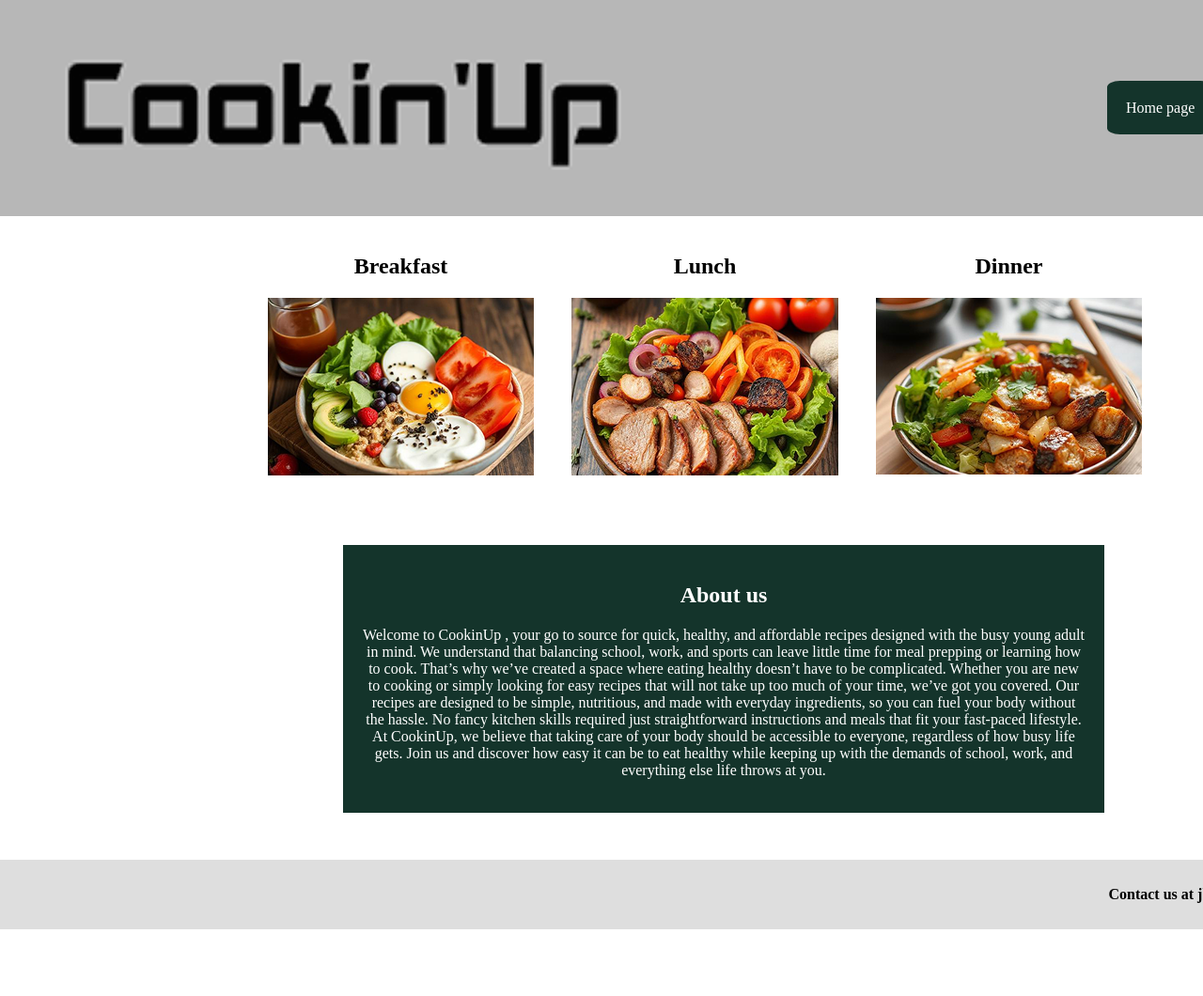
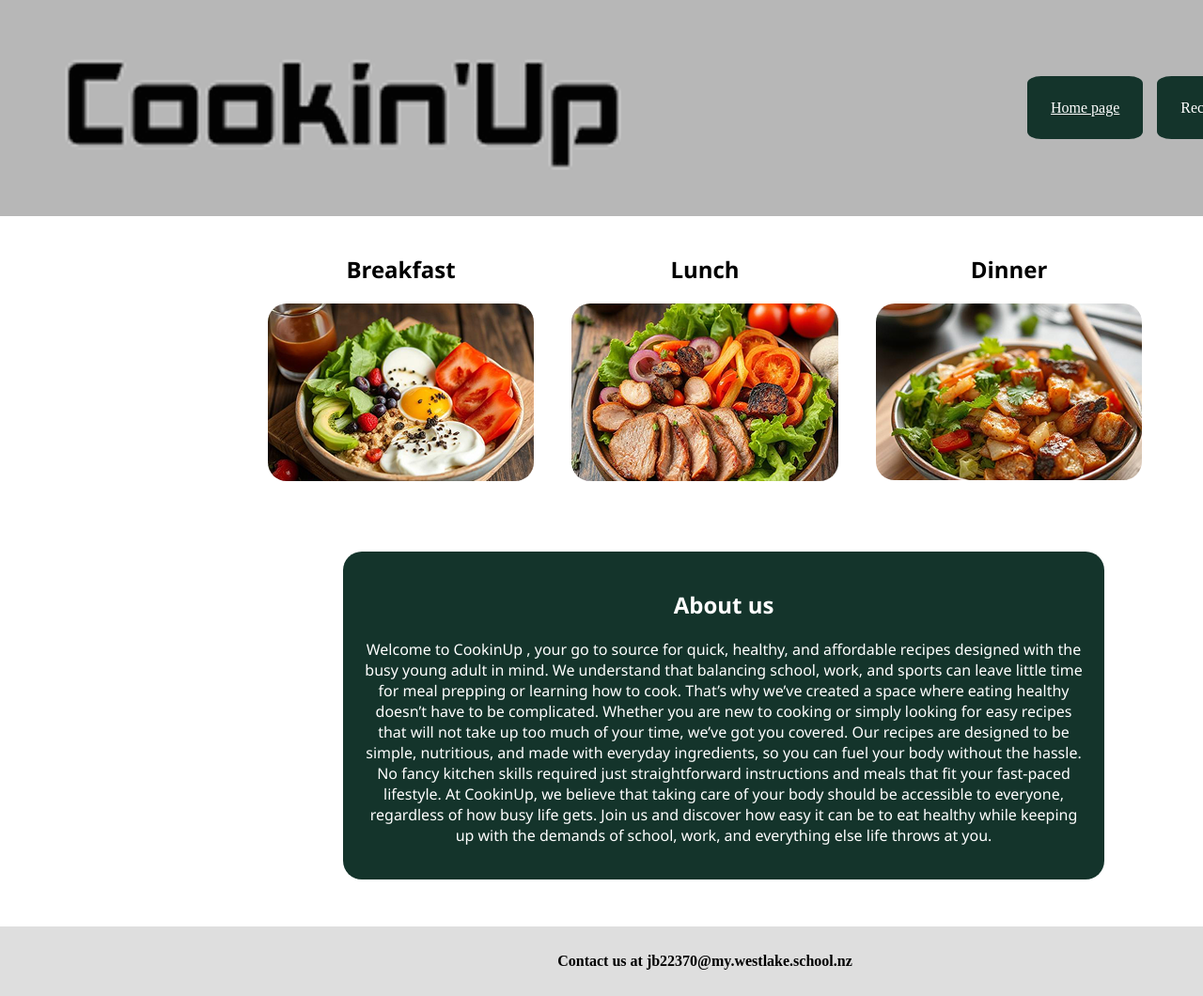
Before and after one commit to 20Banham20/91893-James-Banham, a plain HTML site: page index.html in a window 1280 px wide. Shown: the top 1060 px of the page at 94% size. Before the commit the page ends 989 px from the top, so only its background shows below. Drawn offline with nearby package versions, Linux system fonts and the light colour scheme; some packages are replaced by stand-ins of ours; a script that the page names is missing.

Commit message:
fix alignment and added hover

```diff
--- a/css/stylesheet.css
+++ b/css/stylesheet.css
@@ -1,11 +1,14 @@
 /*The styling creates rectanglar nav button thats green*/
 .left_button a{
     margin: 15px;
-    padding: 20px;
+    padding: 25px;
     background-color: #14342B;
     border-radius: 12%;
-    margin-left: 500px;
-    text-decoration: none;
+    text-decoration: underline;
+}
+.left_button:hover {
+    transform: scale(1.1);
+    transition: 0.5s;
 }
 /*This create a grey background with items aligned side by side*/
 nav{
@@ -14,6 +17,12 @@ nav{
     display: flex;
     align-items: center;
 }
+
+.buttons {
+    margin-left: 400px;
+    display: flex;
+}
+
 /*this sets the width of the logo*/
 #logo{
     width: 400px;
@@ -29,22 +38,28 @@ a{
 }
 /*The styling creates rectanglar nav button thats green*/
 .right_button a{
-    padding: 20px;
+    padding: 25px;
     background-color: #14342B;
     border-radius: 12%;
     text-decoration: none;
+}
 
+.right_button:hover {
+    transform: scale(1.1);
+    transition: 0.5s;
 }
+
 /*this creates a bcakground for the footer with text aligned to the rigth*/
 footer{
     padding: 7px;
     background-color:#DEDEDE;
-    text-align: right;
+    text-align: center;
 }
 /*The imgs are in the center*/
 .main_imgs{
     display: flex;
     justify-content: center;
+    font-family: 'Segoe UI', Tahoma, Geneva, Verdana, sans-serif;
 /*The imgs have spacing inbetween*/
 }
 .food_imgs{
@@ -52,6 +67,9 @@ footer{
     margin: 10px;
     text-align: center;
 }
+
+
+
 /*the text box is centered with a dark green and white contrast for readability*/
 main{
 
@@ -63,4 +81,10 @@ main{
     background-color:#14342B ;
     width: 770px;
     margin: 50px 365px 50px 365px;
+    font-family: 'Segoe UI', Tahoma, Geneva, Verdana, sans-serif;
+    border-radius:20px ;
 }
+
+img {
+    border-radius: 20px;
+}
--- a/index.html
+++ b/index.html
@@ -14,18 +14,20 @@
         <div id="Logo">
             <img src="/imgs/logo.png" alt="Logo">
         </div>
-        <div class="left_button"><!--The left button and right button is in different divs because they need margins-->
-            <a href="index.html"> Home page</a>
-        </div>
-        <div class="right_button">
-            <a href="recipes.html">Recipe page</a>
+        <div class="buttons">
+            <div class="left_button"><!--The left button and right button is in different divs because they need margins-->
+                <a href="index.html"> Home page</a>
+            </div>
+            <div class="right_button">
+                <a href="recipes.html">Recipe page</a>
+            </div>
         </div>
     </nav>
 </header>
     <div class="main_imgs"><!--This is used to center the images-->
         <div class="food_imgs"><!--They are in separates divs so there is equal spacing-->
             <h2>Breakfast</h2>
-            <img src="imgs/breakfast.png" alt="healhty_breakfast_img">
+            <img src="imgs/breakfast.png" alt="healhty_breakfast_img" >
         </div>
         <div class="food_imgs"><!--They are in separates divs so there is equal spacing-->
             <h2>Lunch</h2>
```
